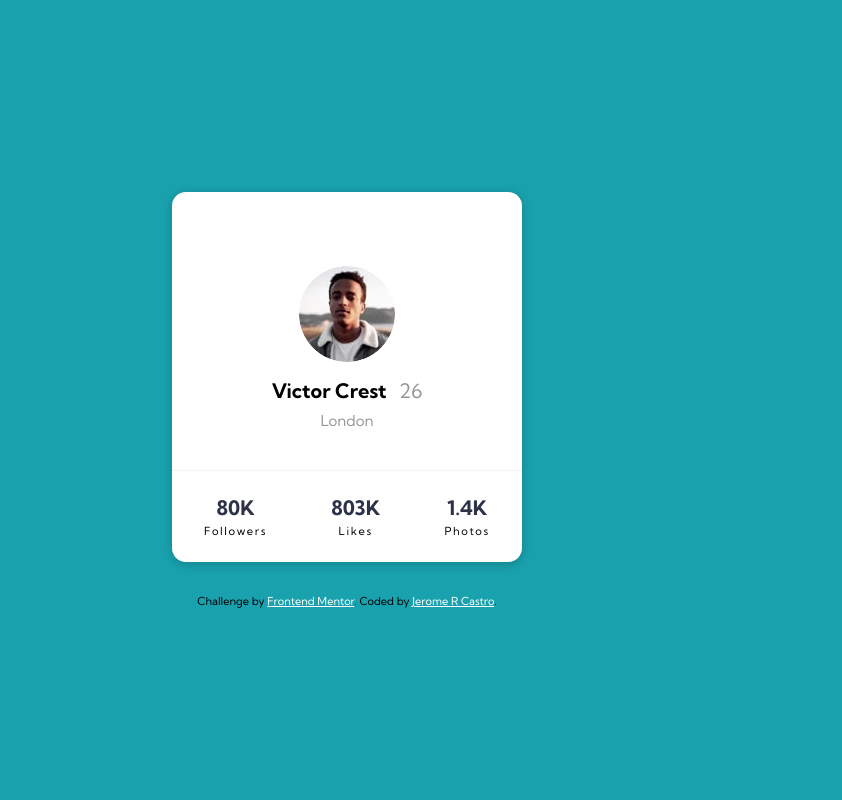
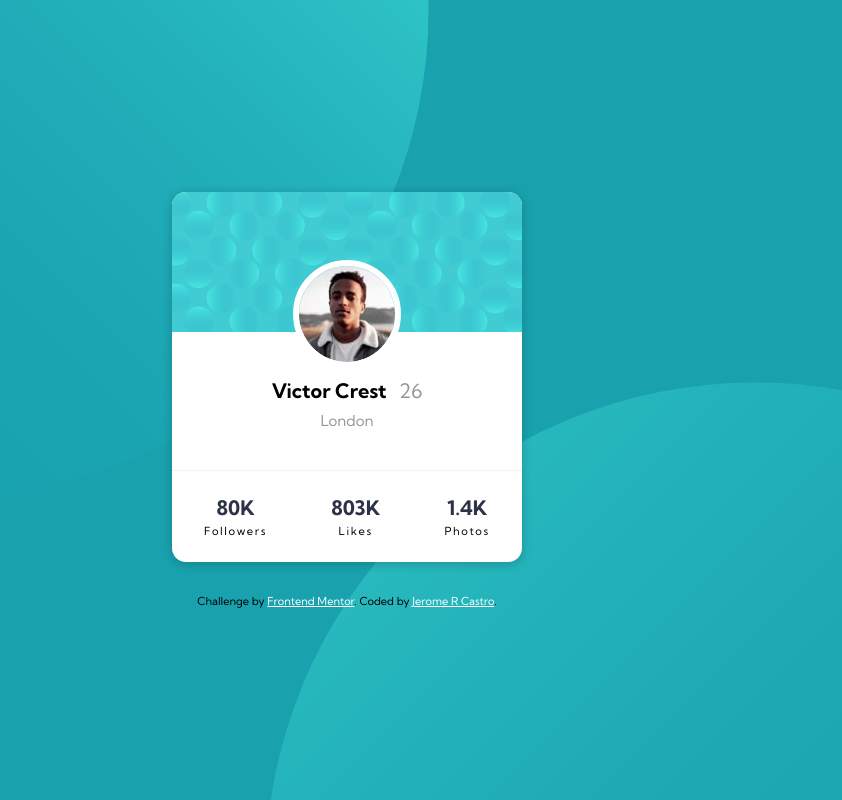
Before and after one commit to romzcastro/profile-card-component, a plain HTML site: page index.html in a window 1280 px wide. Shown: the whole page, without its empty margins (293-1135 px from the left). Drawn offline with Linux system fonts and the light colour scheme; the site is published under a folder, as on GitHub Pages, so addresses that start at the root find nothing.

Commit message:
Update styles.css

```diff
--- a/styles/styles.css
+++ b/styles/styles.css
@@ -20,8 +20,8 @@
   --fw-regular: 400;
 }
 body {
-  background-image: url(/images/bg-pattern-top.svg),
-    url(/images/bg-pattern-bottom.svg);
+  background-image: url(../images/bg-pattern-top.svg),
+    url(../images/bg-pattern-bottom.svg);
   background-repeat: no-repeat;
   background-position: top -80vh left -210vw, bottom -75vh right -100vh;
   display: flex;
@@ -47,7 +47,7 @@ body {
 
 .profile {
   padding: 1em;
-  background-image: url(/images/bg-pattern-card.svg);
+  background-image: url(../images/bg-pattern-card.svg);
   background-repeat: no-repeat;
   border-bottom: 1px solid var(--clr-neutral-300);
   overflow: hidden;
@@ -111,8 +111,8 @@ footer a {
 }
 @media screen and (min-width: 768px) {
   body {
-    background-image: url(/images/bg-pattern-top.svg),
-      url(/images/bg-pattern-bottom.svg);
+    background-image: url(../images/bg-pattern-top.svg),
+      url(../images/bg-pattern-bottom.svg);
     background-repeat: no-repeat, no-repeat;
     background-position: top -60vh left -20vw, bottom -70vh right -20vw;
   }
```
